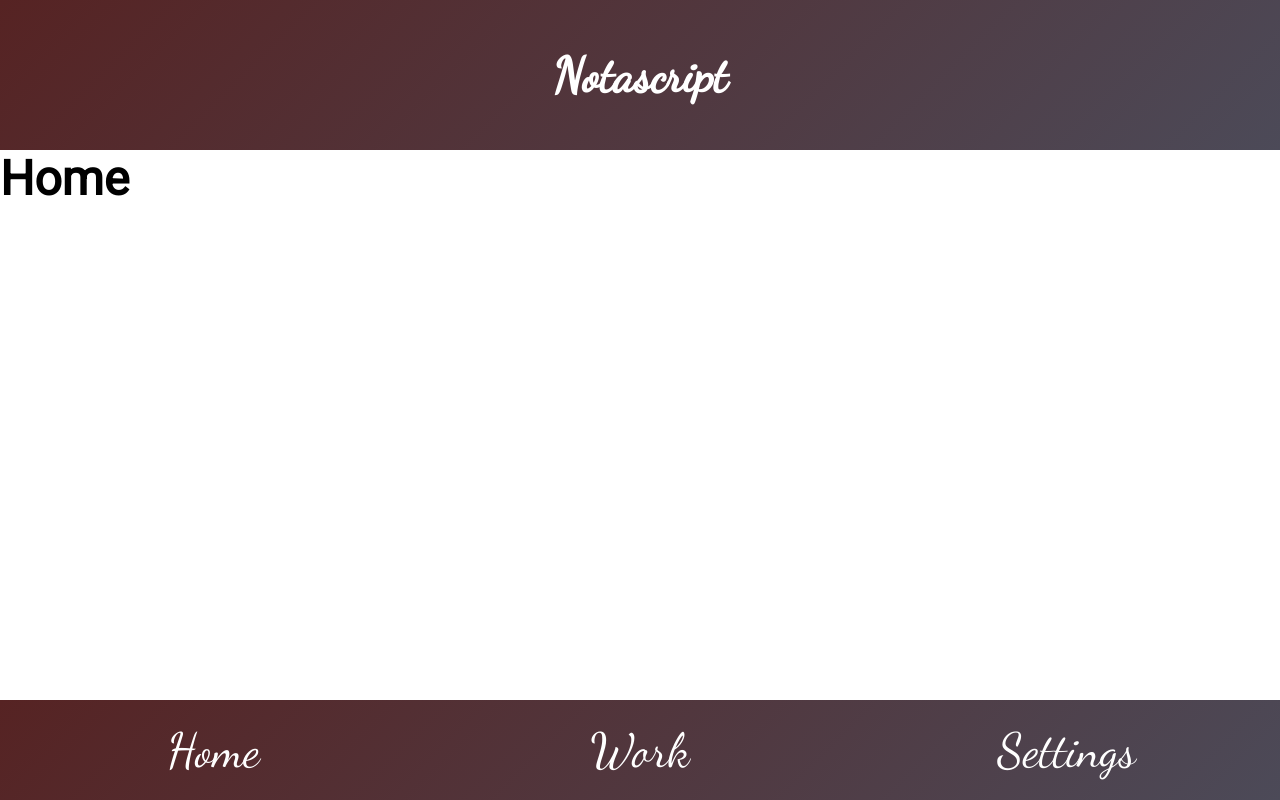
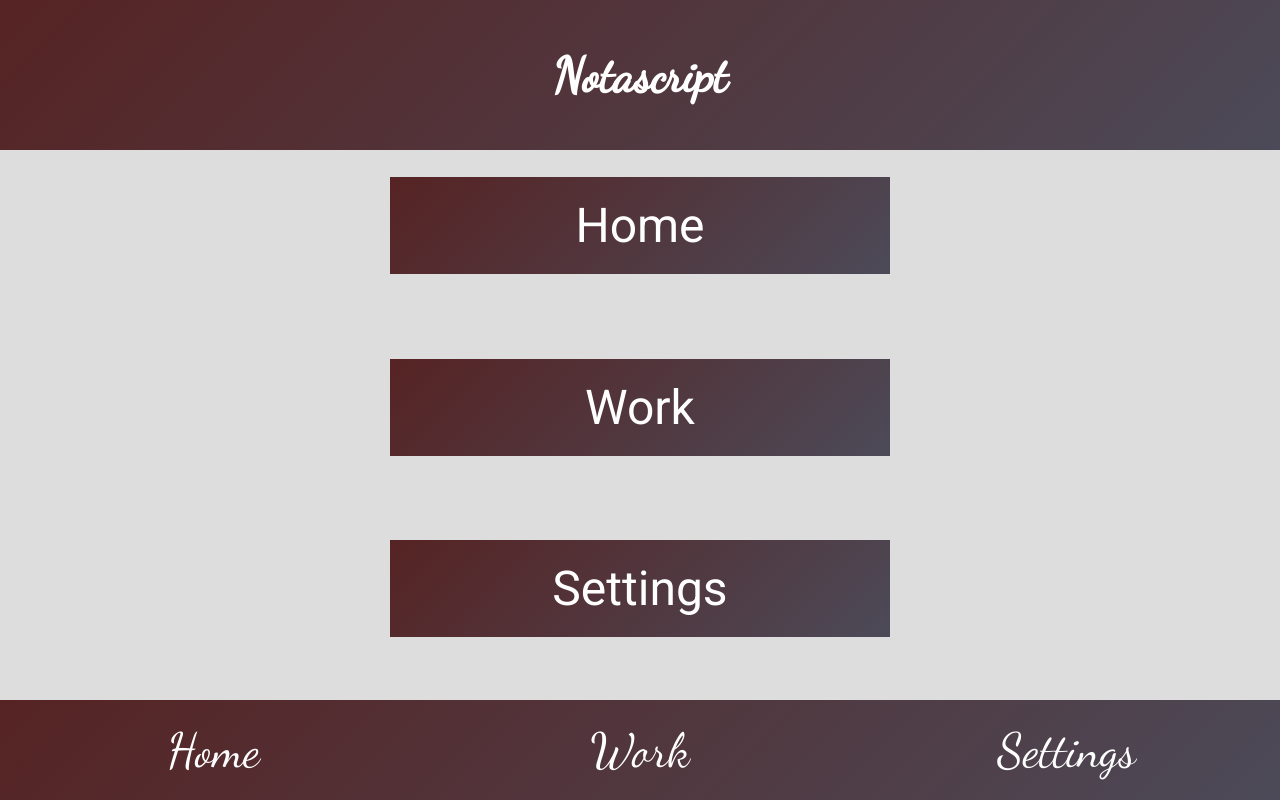
Before and after one commit to PLN-SHAH/notascript, a React (Create React App) app in the folder notascript/: page /home in a window 1280 px wide. Built offline with nearby package versions, Linux system fonts and the light colour scheme.

Commit message:
add home page and navigation

```diff
--- a/notascript/src/GlobalStyles.js
+++ b/notascript/src/GlobalStyles.js
@@ -16,6 +16,7 @@ export default createGlobalStyle`
   main {
     display: grid;
     grid-template-rows: 150px auto 100px;
+    background: #ddd;
   }
 
   input,
--- a/notascript/src/Home.js
+++ b/notascript/src/Home.js
@@ -1,11 +1,38 @@
 import React, { Component } from 'react';
+import styled from 'styled-components';
+import NavLink from './NavLink.js';
+
+const StyledNavigation = styled.nav`
+	font-size: 3em;
+	display: grid;
+	justify-content: center;
+	align-items: center;
+	height: 100%;
+	grid-template-rows: repeat(3, 33%);
+`;
+
+const StyledNavLinkContainer = styled.a`
+	background: linear-gradient(135deg, #562323, #4c4a58);
+	padding: 20px;
+	width: 500px;
+	text-align: center;
+	margin-bottom: 30px;
+`;
 
 export default class Home extends Component {
 	render() {
 		return (
-			<div>
-				<h1>Home</h1>
-			</div>
+			<StyledNavigation>
+				<StyledNavLinkContainer>
+					<NavLink to='/home'>Home</NavLink>
+				</StyledNavLinkContainer>
+				<StyledNavLinkContainer>
+					<NavLink to='/work'>Work</NavLink>
+				</StyledNavLinkContainer>
+				<StyledNavLinkContainer>
+					<NavLink to='/settings'>Settings</NavLink>
+				</StyledNavLinkContainer>
+			</StyledNavigation>
 		);
 	}
 }
```
